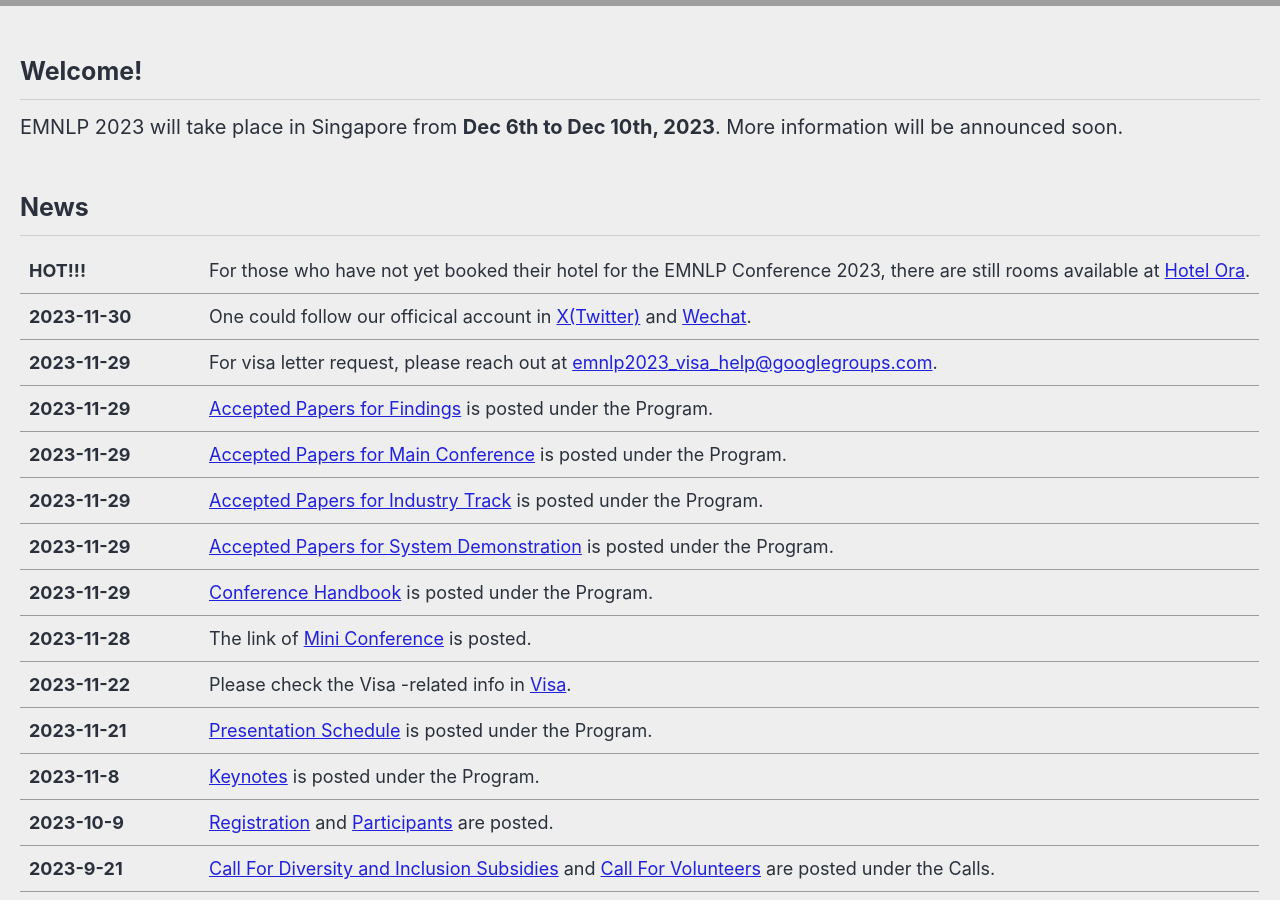
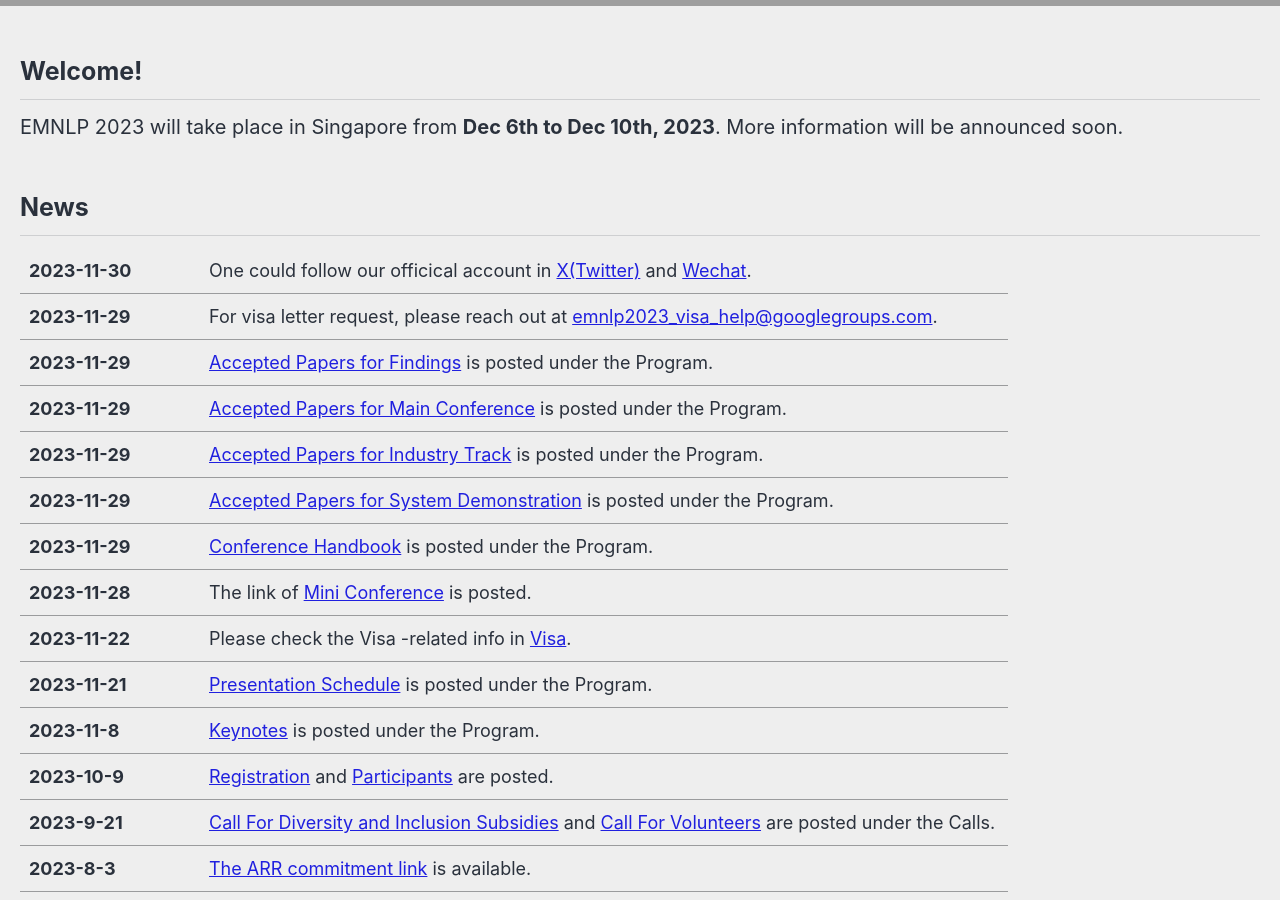
Before and after one commit to acl-org/emnlp-2023, a Jekyll site: the page built from _pages/home.md, in a window 1280 px wide and 900 px high, scrolled down 449 px. Built offline with Jekyll 4.4.1, drawn with Linux system fonts in a browser that asks for light colours; cached includes are drawn as plain includes; nearby versions of some CDN libraries; grey boxes are pictures that could not be loaded.

Commit message:
Update home.md

```diff
--- a/_pages/home.md
+++ b/_pages/home.md
@@ -17,8 +17,6 @@
 .news-table { font-size: .9em; table-layout: fixed; }
 .news-table tr td:nth-child(1) { font-weight: bold; width: 10em; }
 </style>
-
-| HOT!!! | For those who have not yet booked their hotel for the EMNLP Conference 2023, there are still rooms available at [Hotel Ora](https://www.idem.events/r/emnlp-conference-2023-hotel-ora/).
 | 2023-11-30 | One could follow our officical account in [X(Twitter)](https://twitter.com/emnlpmeeting)  and [Wechat](/assets/images/logos/wechat-logo.png).
 | 2023-11-29 | For visa letter request, please reach out at  [emnlp2023_visa_help@googlegroups.com](mailto:celine@nus.edu.sg).
 | 2023-11-29 | [Accepted Papers for Findings](/program/accepted_findings/) is posted under the Program.
```
